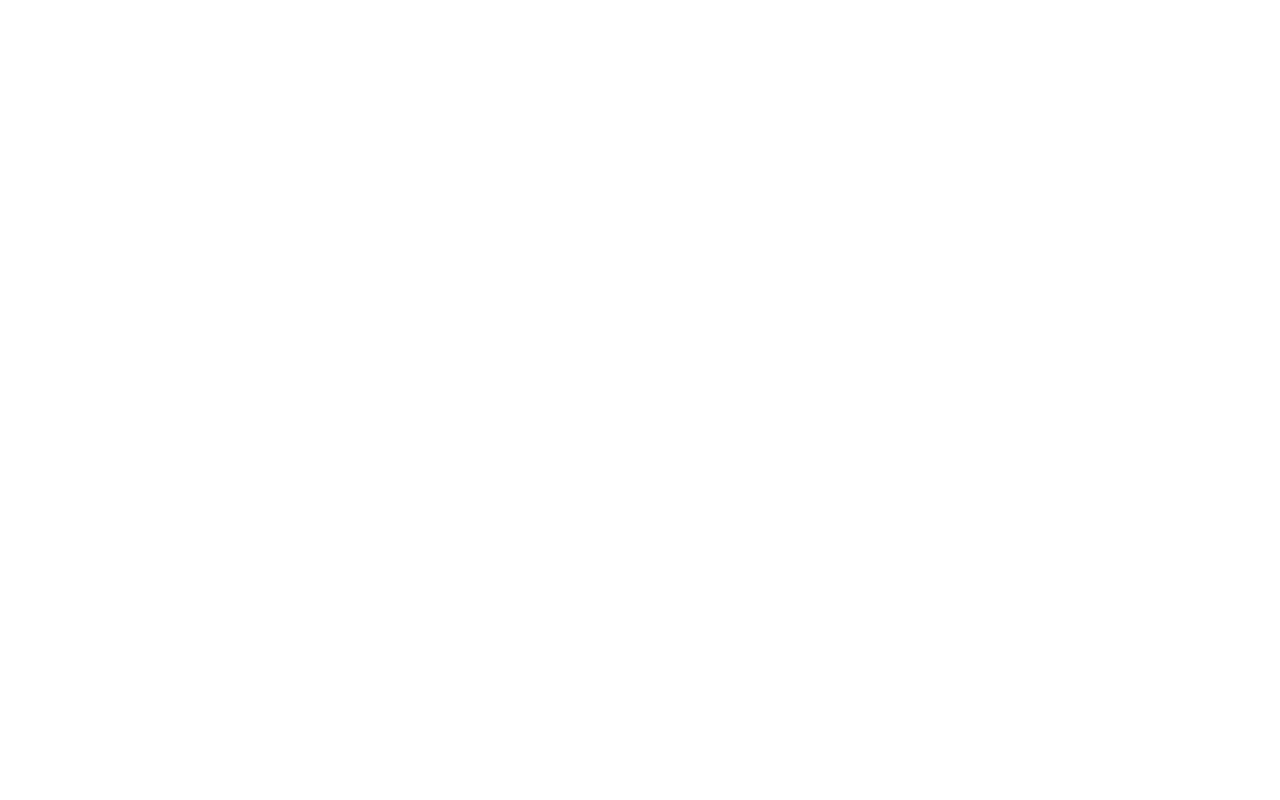
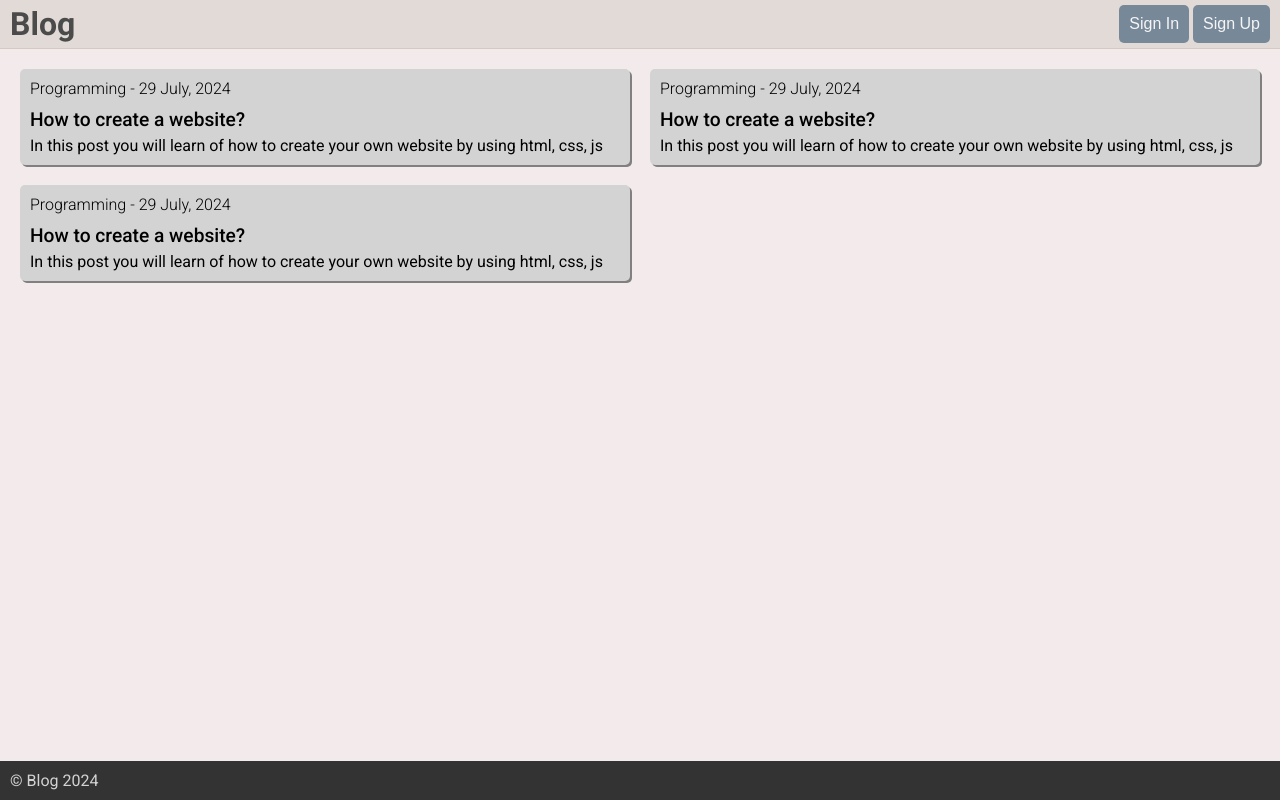
Before and after one commit to fhw12/blog-frontend, a plain HTML site: page index.html in a window 1280 px wide. Drawn offline with Linux system fonts and the light colour scheme.

Commit message:
header, posts, footer

```diff
--- a/index.html
+++ b/index.html
@@ -4,12 +4,26 @@
     <meta charset="UTF-8">
     <meta name="viewport" content="width=device-width, initial-scale=1.0">
     <title>Blog</title>
+    <link rel="preconnect" href="https://fonts.googleapis.com">
+    <link rel="preconnect" href="https://fonts.gstatic.com" crossorigin>
+    <link href="https://fonts.googleapis.com/css2?family=Roboto:ital,wght@0,100;0,300;0,400;0,500;0,700;0,900;1,100;1,300;1,400;1,500;1,700;1,900&display=swap" rel="stylesheet">
     <link rel="stylesheet" href="style.css">
+    <link rel="shortcut icon" href="#">
 </head>
 <body>
-    <header class="header"></header>
-    <main class="main"></main>
-    <footer class="footer"></footer>
+    <header class="header">
+        <h1 class="website-name">Blog</h1>
+        <div class="header-right">
+            <button class="sign-in">Sign In</button>
+            <button class="sign-up">Sign Up</button>
+        </div>
+    </header>
+    <main class="main">
+        <div class="post-container" id="post-container"></div>
+    </main>
+    <footer class="footer">
+        <span>&copy Blog 2024</span>
+    </footer>
     <script src="./main.js"></script>
 </body>
 </html>
--- a/main.js
+++ b/main.js
@@ -0,0 +1,21 @@
+'use strict';
+
+const postContainer = document.querySelector('#post-container');
+
+function addPost(info, title, description){
+    postContainer.innerHTML += `
+        <div class="post">
+            <p class="post-theme-date">${info}</p>
+            <p class="post-title">${title}</p>
+            <p class="post-description">${description}</p>
+        </div>
+    `;
+}
+
+for(let i = 0; i < 3; i++){
+    addPost(
+        'Programming - 29 July, 2024',
+        'How to create a website?',
+        'In this post you will learn of how to create your own website by using html, css, js'
+    );
+}
--- a/style.css
+++ b/style.css
@@ -0,0 +1,95 @@
+* {
+    margin: 0;
+    padding: 0;
+    user-select: none;
+    box-sizing: border-box;
+}
+
+body {
+    background-color: #f3ebeb;
+    font-size: 16px;
+    min-height: 100vh;
+    min-height: 100svh;
+    display: flex;
+    flex-direction: column;
+    font-family: Roboto, Arial;
+}
+
+.header {
+    background-color: #e2dad6;
+    padding: 5px;
+    padding-inline: 10px;
+    border-bottom: 1px solid hsl(20, 17%, 80%);
+}
+
+.main {
+    flex: 1;
+    padding: 20px;
+}
+
+.footer {
+    background-color: hsl(0, 0%, 20%);
+    padding: 10px;
+    color: lightgray;
+}
+
+.website-name {
+    color: #4b4b4b;
+    display: inline-block;
+}
+
+.header-right {
+    float: right;
+}
+
+.sign-in, .sign-up {
+    background-color: lightslategrey;
+    border: none;
+    padding: 10px;
+    border-radius: 5px;
+    cursor: pointer;
+    color: whitesmoke;
+    font-size: 1em;
+}
+
+.footer {
+    float: inline-end;
+}
+
+.post-container {
+    display: grid;
+    grid-template-columns: 1fr 1fr;
+    gap: 20px;
+}
+
+.post{
+    background-color: lightgrey;
+    padding: 10px;
+    border-radius: 5px;
+    box-shadow: gray 2px 2px;
+}
+
+.post-theme-date {
+    font-weight: 300;
+    margin-bottom: 10px;
+}
+
+.post-title {
+    font-weight: 500;
+    margin-bottom: 5px;
+    font-size: 1.2em;
+}
+
+.post-description {
+    font-weight: 400;
+}
+
+@media only screen and (max-width: 700px) {
+    .post-container {
+        grid-template-columns: 1fr;
+    }
+
+    .main {
+        padding: 10px;
+    }
+}
```
